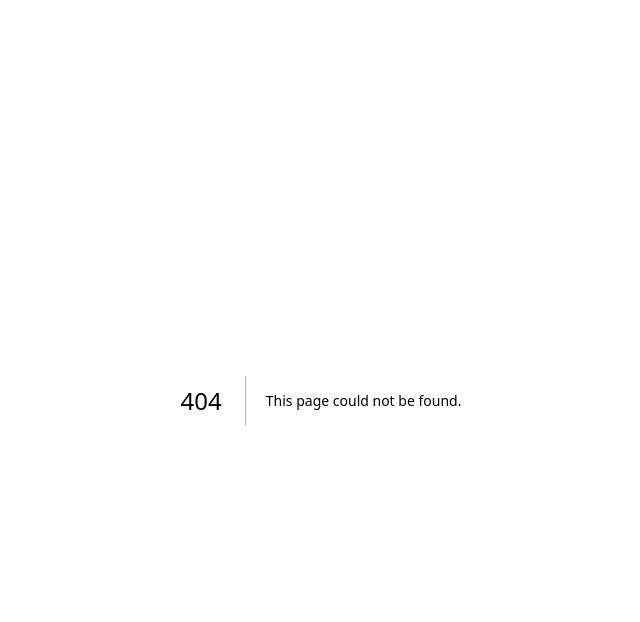
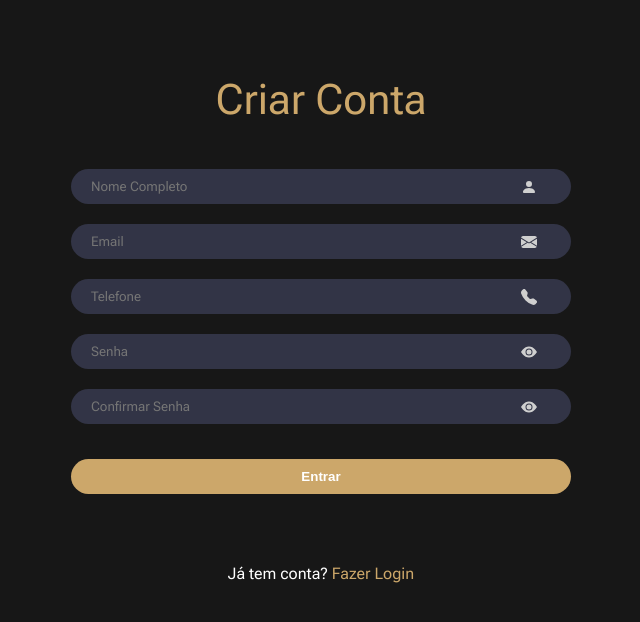
Before and after one commit to WeslleyIvis/Agenda-APP, a Next.js app in the folder front/fox-tail/: page /pages/SignUpFormUser in a window 1280 px wide. Before the commit this address had no page. Shown: the top 622 px of the page, without its empty margins (319-959 px from the left). Built offline with nearby package versions, Linux system fonts and the light colour scheme.

Commit message:
Next SignUp page

```diff
--- /dev/null
+++ b/front/fox-tail/src/app/pages/SignUpFormUser/page.tsx
@@ -0,0 +1,92 @@
+"use client";
+import React from 'react'
+import Link from 'next/link';
+
+import AutForm from '../../components/AutoForm/AutoForm'
+import { icons } from '../../../../public/assets/icons';
+
+interface RegisterUserFormValues {
+    name: string;
+    email: string;
+    phone_number: string;
+    password: string;
+    confirmPassword: string;
+}
+
+const SignUpFormUser = () => {
+    const [registerUserFormValues, setregisterUserFormValues] = React.useState<RegisterUserFormValues>({
+        name: '',
+        email: '',
+        phone_number: '',
+        password: '',
+        confirmPassword: ''
+    })
+
+    const handleChange = (e: React.ChangeEvent<HTMLInputElement>) => {
+        setregisterUserFormValues(
+            { ...registerUserFormValues,
+                [e.target.name]: e.target.value
+            })
+    }
+
+    const handleRegisterSubmit = (e: React.FormEvent) => {
+        e.preventDefault();
+        console.log("Formularioo: ", registerUserFormValues)
+    }
+
+    const registeFormItems = [
+        {
+            icon: icons.icon_user,
+            name: "name",
+            type: "text",
+            placeholder: "Nome Completo",
+        },
+        {
+            icon: icons.icon_envelope,
+            name: "email",
+            type: "email",
+            placeholder: "Email",
+        },
+        {
+            icon: icons.icon_telephone,
+            name: "phone_number",
+            type: "tel",
+            placeholder: "Telefone",
+        },
+        {
+            icon: icons.icon_eye,
+            name: "password",
+            type: "password",
+            placeholder: "Senha",
+        },
+        {
+            icon: icons.icon_eye,
+            name: "confirmPassword",
+            type: "password",
+            placeholder: "Confirmar Senha",
+        }
+    ]
+
+    return (
+        <div className='container-login-screen'>
+            <div>
+                <h1 className='form-title'>Criar Conta</h1>
+            </div>
+            <AutForm
+                items={registeFormItems}
+                formValues={registerUserFormValues as any}
+                handleChange={handleChange}
+                handleSubmit={handleRegisterSubmit}
+            />
+            <div className='container-register' style={{paddingTop: '50px'}}>
+                <p>Já tem conta?
+                    <Link href="./LoginScreen">
+                        <b> Fazer Login</b>
+                    </Link>
+                </p>
+            </div>
+        </div>
+    )
+}
+
+export default SignUpFormUser
```
Also changed, not shown: front/fox-tail/src/app/pages/SignUpFormUser/SignUpFormUser.scss (added).
